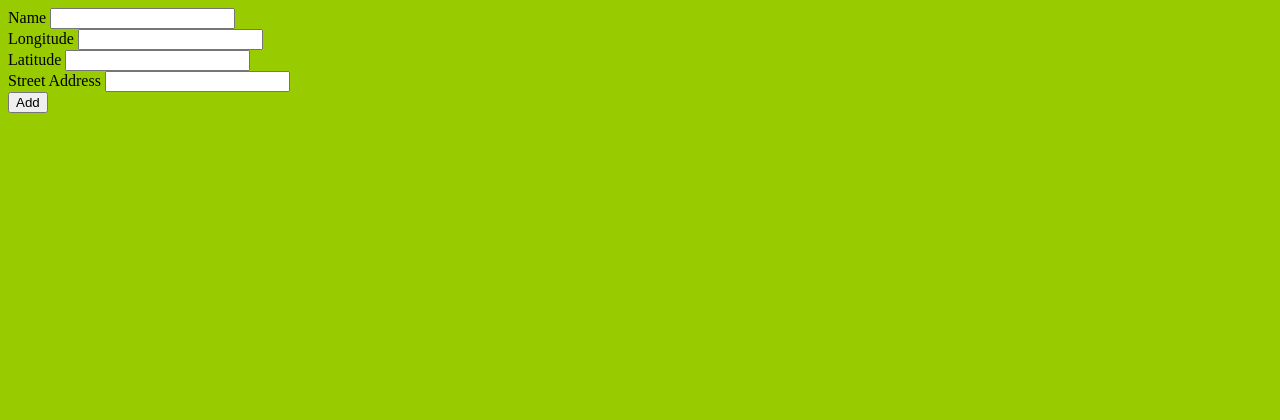
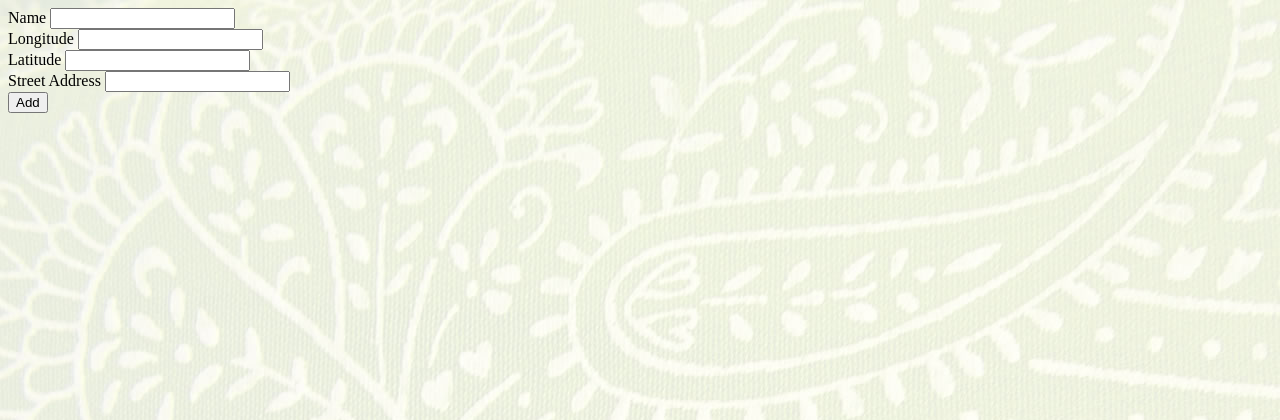
Before and after one commit to msarsfield/open-data-app, a PHP site: page /admin/add.php in a window 1280 px wide. Shown: the top 420 px of the page. Run offline with PHP 8.4, Linux system fonts and the light colour scheme.

Commit message:
Adding background image to public site Setting padding and margin

```diff
--- a/css/admin.css
+++ b/css/admin.css
@@ -2,6 +2,11 @@
 /* CSS Document */
 
 
-body {
-	background-color: #9C0;
+html  {
+	width: auto;
+	height: auto;
+	margin: 0;
+	padding: 0;
+	background-image:url(../design-brief/images/new-sxc-lotus_head_220530_6371.jpg);
+
 }
--- a/css/public.css
+++ b/css/public.css
@@ -1,11 +1,12 @@
 @charset "utf-8";
 /* CSS Document */
+/* CAREFULL NOT TO MIX THIS ONE UP WITH THE ADMIN FILE*/
 
 html {
 	display:list-item;
-	list-style:cjk-ideographic;
+	list-style:cjk-ideographic;/*whatever that means... just having fun with it*/
 	height: auto;
 	width: 800px;
-	background-color:#99CC33;
+	background-image:
 
 }
```
